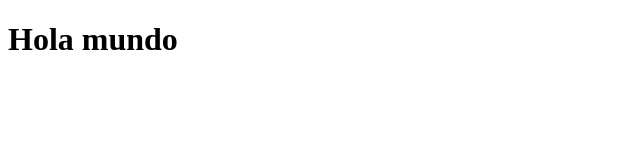
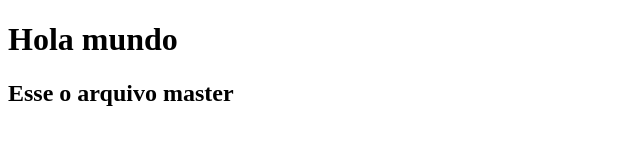
Before and after one commit to Kalexxs/Primero, a website: page index.html in a window 1280 px wide. Shown: the whole page, without its empty margins (0-640 px from the left). Drawn offline with Linux system fonts and the light colour scheme.

Commit message:
H2 adicionado en main

```diff
--- a/index.html
+++ b/index.html
@@ -7,5 +7,6 @@
 </head>
 <body>
   <h1>Hola mundo</h1>
+  <h2>Esse o arquivo master</h2>
 </body>
 </html>
```
